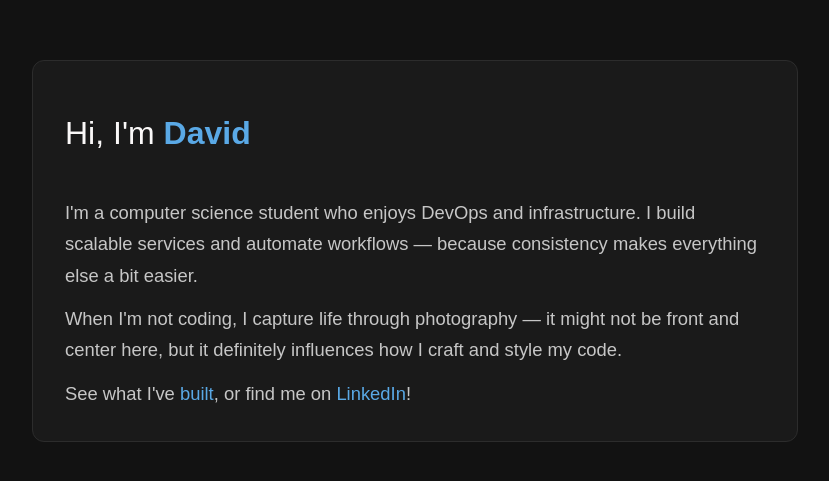
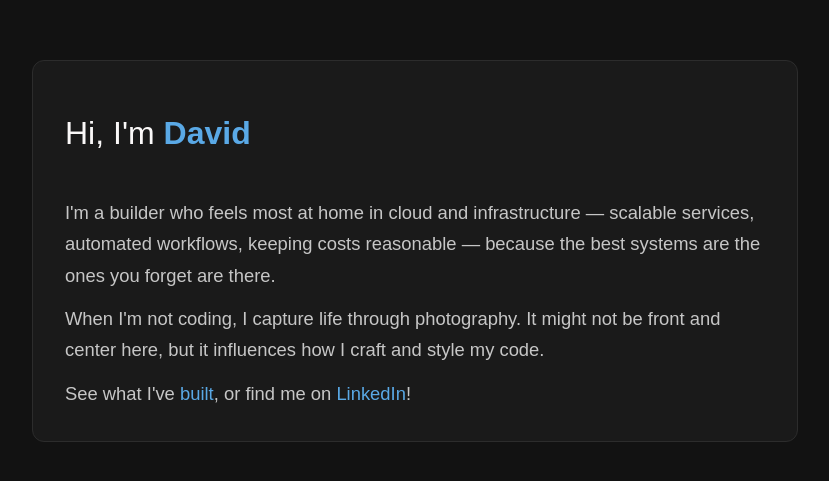
Before and after one commit to drshooby/website, a Next.js app: page / in a window 1280 px wide. Shown: the part 149-630 px from the top of the page, without its empty margins (225-1054 px from the left). Built offline with nearby package versions, Linux system fonts and the light colour scheme.

Commit message:
update: front page text

```diff
--- a/text/AboutText.ts
+++ b/text/AboutText.ts
@@ -1,5 +1,5 @@
 export const aboutText = [
-  "I'm a computer science student who enjoys DevOps and infrastructure. I build scalable services and automate workflows — because consistency makes everything else a bit easier.",
-  "When I'm not coding, I capture life through photography — it might not be front and center here, but it definitely influences how I craft and style my code.",
+  "I'm a builder who feels most at home in cloud and infrastructure — scalable services, automated workflows, keeping costs reasonable — because the best systems are the ones you forget are there.",
+  "When I'm not coding, I capture life through photography. It might not be front and center here, but it influences how I craft and style my code.",
   "See what I've [built](/projects), or find me on [LinkedIn](https://linkedin.com/in/david-shubov)!"
 ];
```
